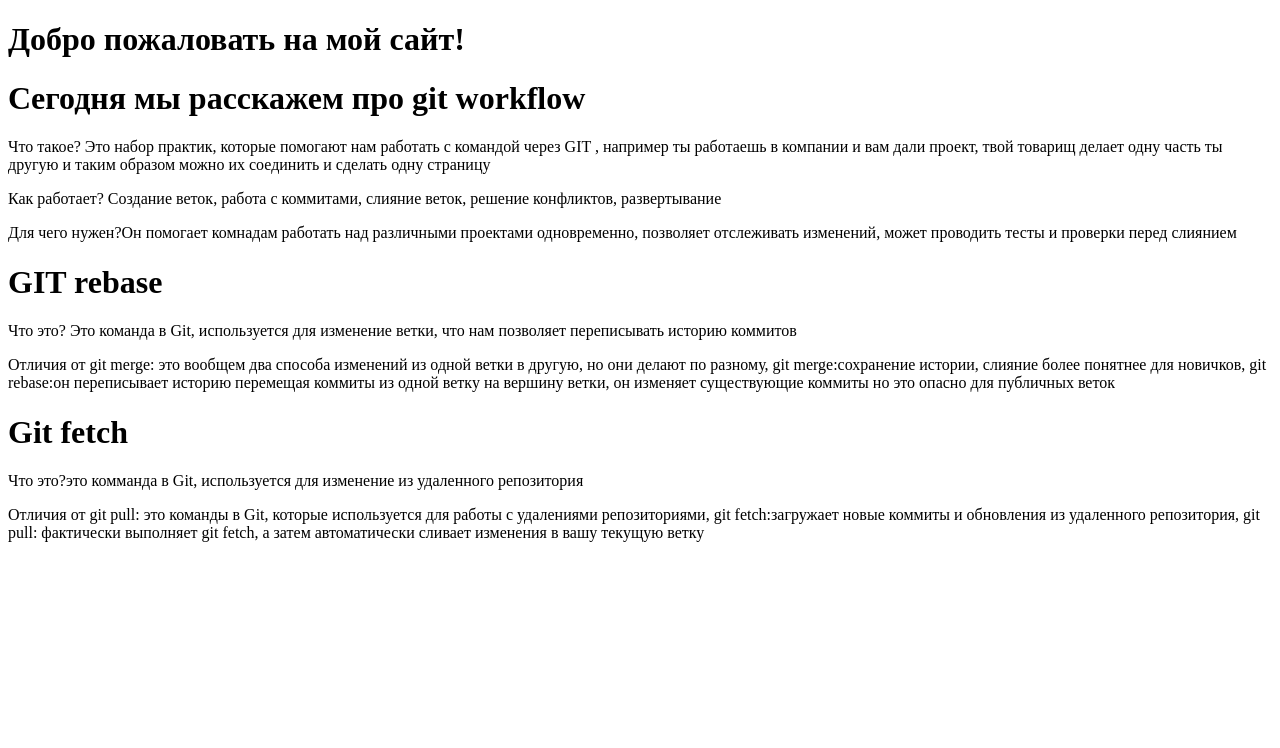
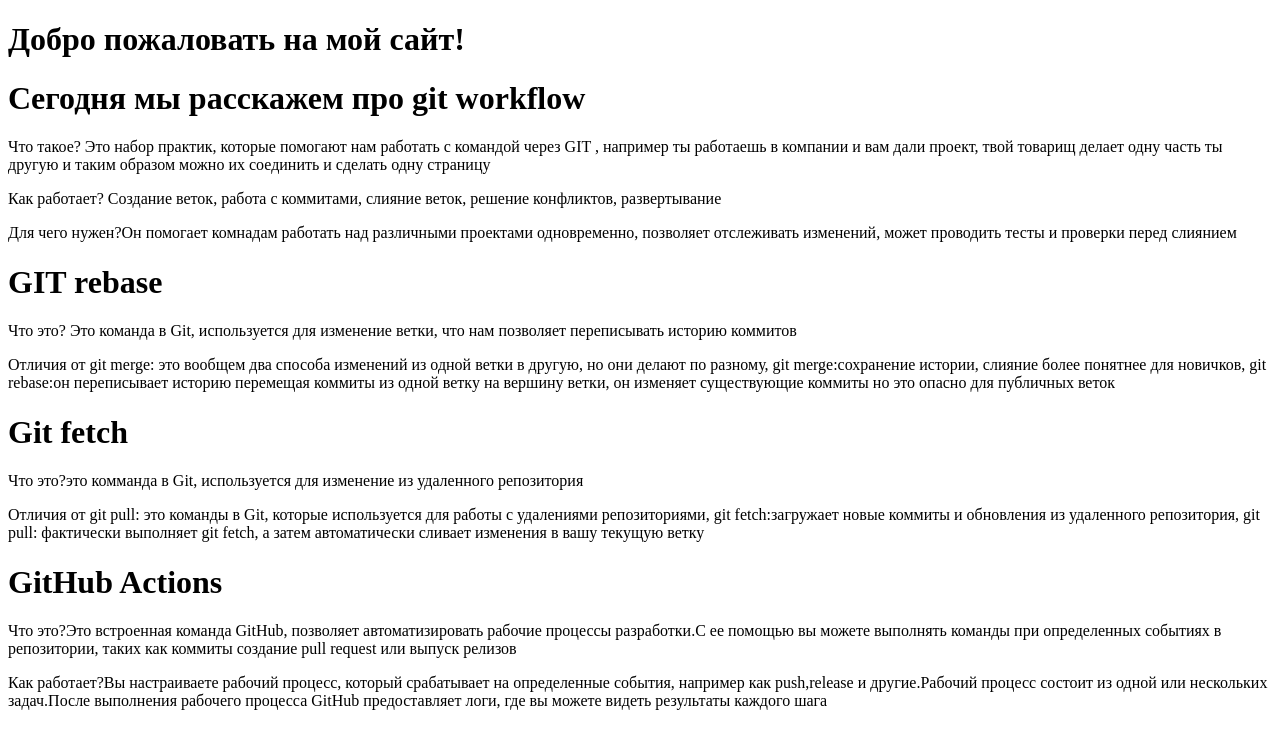
Before and after one commit to Arsen-programming/pages-for-ose, a plain HTML site: page index.html in a window 1280 px wide. Drawn offline with Linux system fonts and the light colour scheme.

Commit message:
Update index.html

```diff
--- a/index.html
+++ b/index.html
@@ -17,5 +17,8 @@
     <h1>Git fetch</h1>
     <p>Что это?это комманда в Git, используется для изменение из удаленного репозитория</p>
     <p>Отличия от git pull: это команды в Git, которые используется для работы с удалениями репозиториями, git fetch:загружает новые коммиты и обновления из удаленного репозитория, git pull: фактически выполняет git fetch, а затем автоматически сливает изменения в вашу текущую ветку</p>
+    <h1>GitHub Actions</h1>
+    <p>Что это?Это встроенная команда GitHub, позволяет автоматизировать рабочие процессы разработки.С ее помощью вы можете выполнять команды при определенных событиях в репозитории, таких как коммиты создание pull request или выпуск релизов</p>
+    <p>Как работает?Вы настраиваете рабочий процесс, который срабатывает на определенные события, например как push,release и другие.Рабочий процесс состоит из одной или нескольких задач.После выполнения рабочего процесса GitHub предоставляет логи, где вы можете видеть результаты каждого шага</p>
 </body>
 </html>
```
